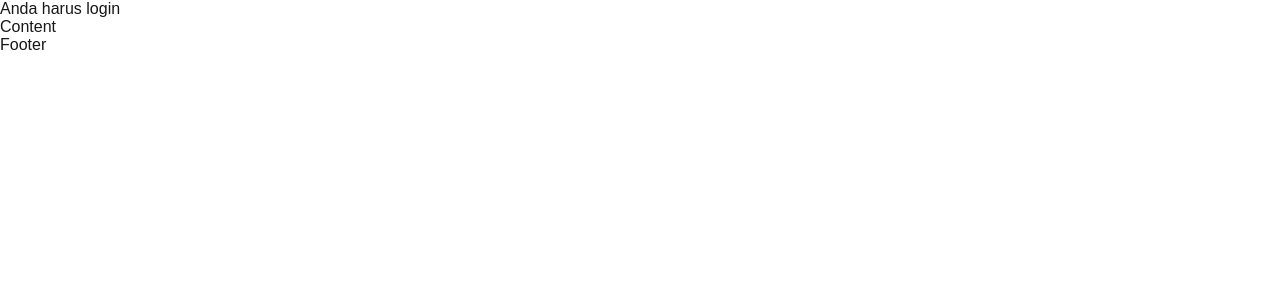
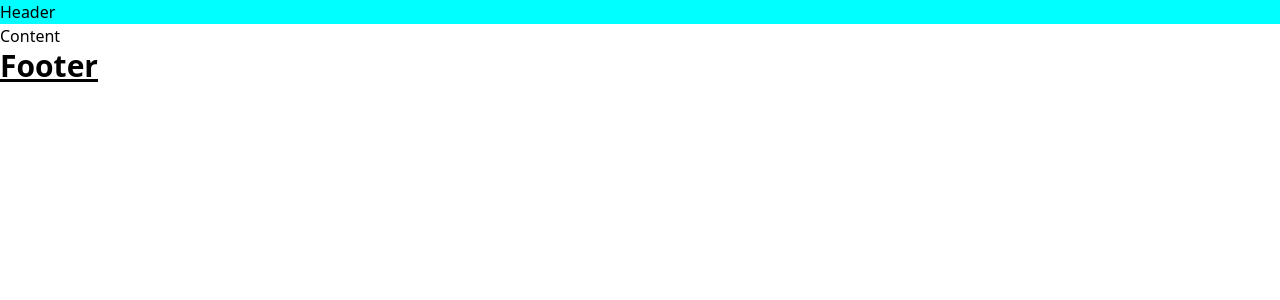
Before and after one commit to ramapermadoni/nextjs-sanbercode-batch62, a Next.js app: page / in a window 1280 px wide. Shown: the top 300 px of the page. Built offline with nearby package versions, Linux system fonts and the light colour scheme.

Commit message:
Tugas - Hari 4

```diff
--- /dev/null
+++ b/components/content/index.js
@@ -0,0 +1,3 @@
+export default function Content() {
+    return <div className="background-black">Content</div>
+}
--- a/components/footer/index.js
+++ b/components/footer/index.js
@@ -1,3 +1,4 @@
+// import styles from "./styles.module.css";
 export default function Footer() {
-    return <div>Footer</div>
+    return <div className="text-3xl font-bold underline">Footer</div>
 }
--- /dev/null
+++ b/components/footer/styles.module.css
@@ -0,0 +1,3 @@
+.header {
+    background-color: aqua;
+}
--- a/components/header/index.js
+++ b/components/header/index.js
@@ -1,10 +1,8 @@
-import { withAuth } from "../with-auth";
-
-function Header() {
+import styles from "./styles.module.css";
+export default function Header() {
     return (
-        <div>
-            <Menu />
+        <div className={styles.header}>
+            Header
         </div>
     );
 }
-export default withAuth(Header);
--- /dev/null
+++ b/components/header/styles.module.css
@@ -0,0 +1,3 @@
+.header {
+    background-color: aqua;
+}
--- a/pages/index.js
+++ b/pages/index.js
@@ -1,3 +1,4 @@
+import Content from "@/components/content";
 import Footer from "@/components/footer";
 import Header from "@/components/header";
 import Head from "next/head";
@@ -12,7 +13,7 @@
         <link rel="icon" href="/favicon.ico" />
       </Head>
       <Header />
-      <p>Content</p>
+      <Content />
       <Footer />
     </>
   );
--- /dev/null
+++ b/postcss.config.js
@@ -0,0 +1,6 @@
+module.exports = {
+  plugins: {
+    tailwindcss: {},
+    autoprefixer: {},
+  },
+}
--- a/styles/globals.css
+++ b/styles/globals.css
@@ -1,42 +1,11 @@
-:root {
-  --background: #ffffff;
-  --foreground: #171717;
+/* .text-red {
+  color: red;
 }
 
-@media (prefers-color-scheme: dark) {
-  :root {
-    --background: #0a0a0a;
-    --foreground: #ededed;
-  }
-}
+.background-black {
+  background-color: black;
+} */
 
-html,
-body {
-  max-width: 100vw;
-  overflow-x: hidden;
-}
-
-body {
-  color: var(--foreground);
-  background: var(--background);
-  font-family: Arial, Helvetica, sans-serif;
-  -webkit-font-smoothing: antialiased;
-  -moz-osx-font-smoothing: grayscale;
-}
-
-* {
-  box-sizing: border-box;
-  padding: 0;
-  margin: 0;
-}
-
-a {
-  color: inherit;
-  text-decoration: none;
-}
-
-@media (prefers-color-scheme: dark) {
-  html {
-    color-scheme: dark;
-  }
-}
+@tailwind base;
+@tailwind components;
+@tailwind utilities;
--- /dev/null
+++ b/tailwind.config.js
@@ -0,0 +1,12 @@
+/** @type {import('tailwindcss').Config} */
+module.exports = {
+  content: [
+    "./app/**/*.{js,ts,jsx,tsx,mdx}",
+    "./pages/**/*.{js,ts,jsx,tsx,mdx}",
+    "./components/**/*.{js,ts,jsx,tsx,mdx}",
+  ],
+  theme: {
+    extend: {},
+  },
+  plugins: [],
+}
```
Also changed, not shown: package.json (+6 -3 lines), 1 other file (tests, documents, lock files or other folders).
